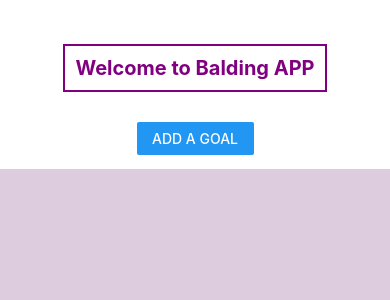
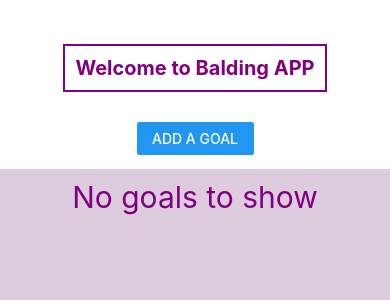
Before and after one commit to wangyiyang7/CS5520, a React Native app: screen / in a window 390 px wide. Shown: the top 300 px of the page. Built offline with nearby package versions, Linux system fonts and the light colour scheme.

Commit message:
completed Lab 3, e.g. using flatlist props to show header, footer and separator.

```diff
--- a/App.tsx
+++ b/App.tsx
@@ -2,6 +2,7 @@ import { StatusBar } from "expo-status-bar";
 import {
   Button,
   FlatList,
+  Platform,
   SafeAreaView,
   ScrollView,
   StyleSheet,
@@ -10,8 +11,8 @@ import {
 } from "react-native";
 import Header from "./components/Header";
 import Input from "./components/Input";
-import { useState } from "react";
-import GoalItem from "./components/GoalItem";
+import React, { useState } from "react";
+import GoalItem, { DeleteAll, Separator } from "./components/GoalItem";
 
 export interface Goal {
   id: number;
@@ -52,6 +53,10 @@ export default function App() {
     setGoalList(newGoalList);
   }
 
+  function handleDeleteAll() {
+    setGoalList([]);
+  }
+
   return (
     <SafeAreaView style={styles.container}>
       <StatusBar style="auto" />
@@ -68,21 +73,47 @@ export default function App() {
         dismissModal={handleVisibileFlase}
       />
       <View style={styles.bottomContainer}>
-        {inputText.length > 0 ? (
         <FlatList
           contentContainerStyle={{ alignItems: "center" }}
           data={goalList}
+          ListEmptyComponent={
+            <Text style={{ marginTop: 10, fontSize: 30, color: "purple" }}>
+              No goals to show
+            </Text>
+          }
+          ListHeaderComponent={() =>
+            goalList.length > 0 && (
+              <Text
+                style={{
+                  marginTop: 10,
+                  marginBottom: 10,
+                  fontSize: 30,
+                  color: "purple",
+                }}
+              >
+                My Goal List
+              </Text>
+            )
+          }
+          ListFooterComponent={() =>
+            goalList.length > 0 && <DeleteAll deleteAll={handleDeleteAll} />
+          }
+          ItemSeparatorComponent={Separator}
           renderItem={({ item }) => {
             return (
-                /*
+              <View>
+                {/*
                   <View style={styles.userTyped}>
                     <Text style={{ fontSize: 80 }}>{item.text}</Text>
-                </View>*/
+                  </View>
+                  */}
+
                 <GoalItem item={item} delete={() => handleDelete(item.id)} />
+              </View>
             );
           }}
         />
-        ) : /*
+        {/*
           <ScrollView contentContainerStyle={{ alignItems: "center" }}>
             {goalList.map((x) => {
               return (
@@ -92,8 +123,7 @@ export default function App() {
               );
             })}
           </ScrollView>
-          */
-        null}
+          */}
       </View>
     </SafeAreaView>
   );
--- a/components/GoalItem.tsx
+++ b/components/GoalItem.tsx
@@ -12,6 +12,17 @@ export default function GoalItem(props: { item: Goal; delete: () => void }) {
   );
 }
 
+export function DeleteAll(props: { deleteAll: () => void }) {
+  console.log("delete all");
+  return (
+    <View style={{ marginTop: 10 }}>
+      <Button title="delete all" onPress={props.deleteAll} />
+    </View>
+  );
+}
+
+export const Separator = () => <View style={styles.separator} />;
+
 /*
 export default function GoalItem(props: { item: Goal; delete: Function }) {
   return (
@@ -24,7 +35,7 @@ export default function GoalItem(props: { item: Goal; delete: Function }) {
 */
 const styles = StyleSheet.create({
   userTyped: {
-    marginTop: 30,
+    //marginTop: 30,
     backgroundColor: "#fff8dc",
     borderRadius: 5,
     padding: 10,
@@ -33,4 +44,10 @@ const styles = StyleSheet.create({
     flexDirection: "row",
     alignItems: "center",
   },
+  separator: {
+    marginTop: 10,
+    marginBottom: 10,
+    borderWidth: 1,
+    backgroundColor: "#CED0CE",
+  },
 });
```
Lines whose indentation alone changed are shown as unchanged.
